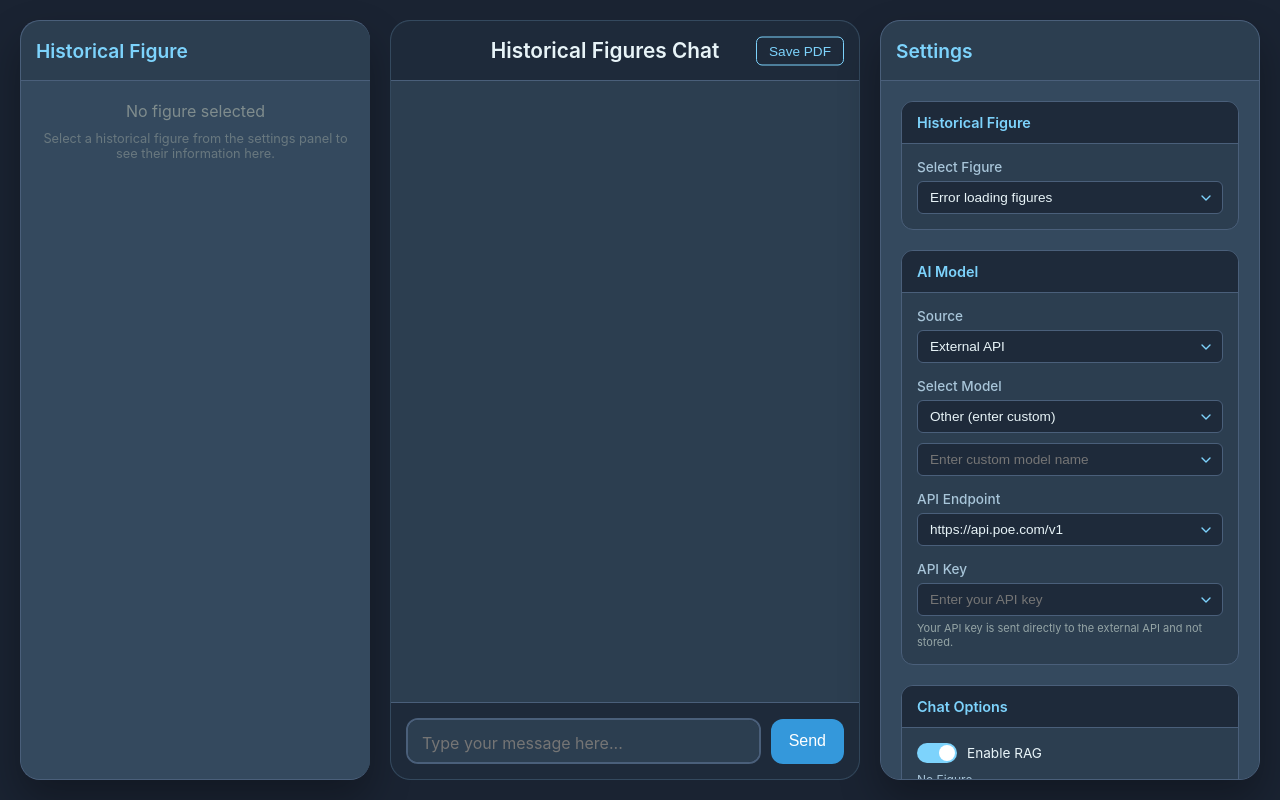
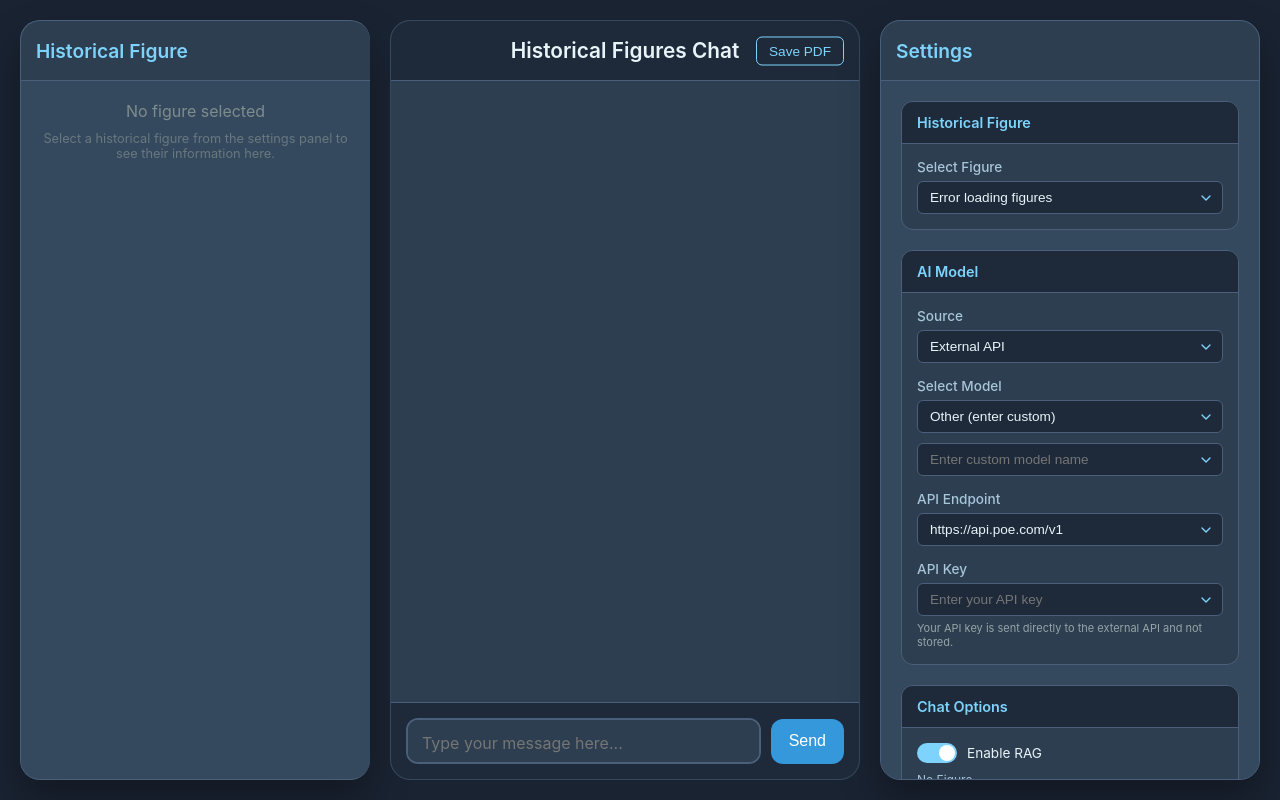
Before and after one commit to mcjkurz/histfig, a FastAPI app: page / in a window 1280 px wide. Run offline with FastAPI, Linux system fonts and the light colour scheme; data that the repository does not hold is empty; parts of the project's set-up code (start-up, migrations or seed data) failed here and were passed over.

Commit message:
figure manager lock + css

```diff
--- a/static/css/chat.css
+++ b/static/css/chat.css
@@ -381,7 +381,7 @@ body {
 .chat-header {
     background: #1e2a3a;
     color: #e8f4f8;
-    padding: 15px 60px 15px 20px;
+    padding: 15px 15px 15px 15px;
     text-align: center;
     position: relative;
     border-bottom: 1px solid #4a5f7a;
```
